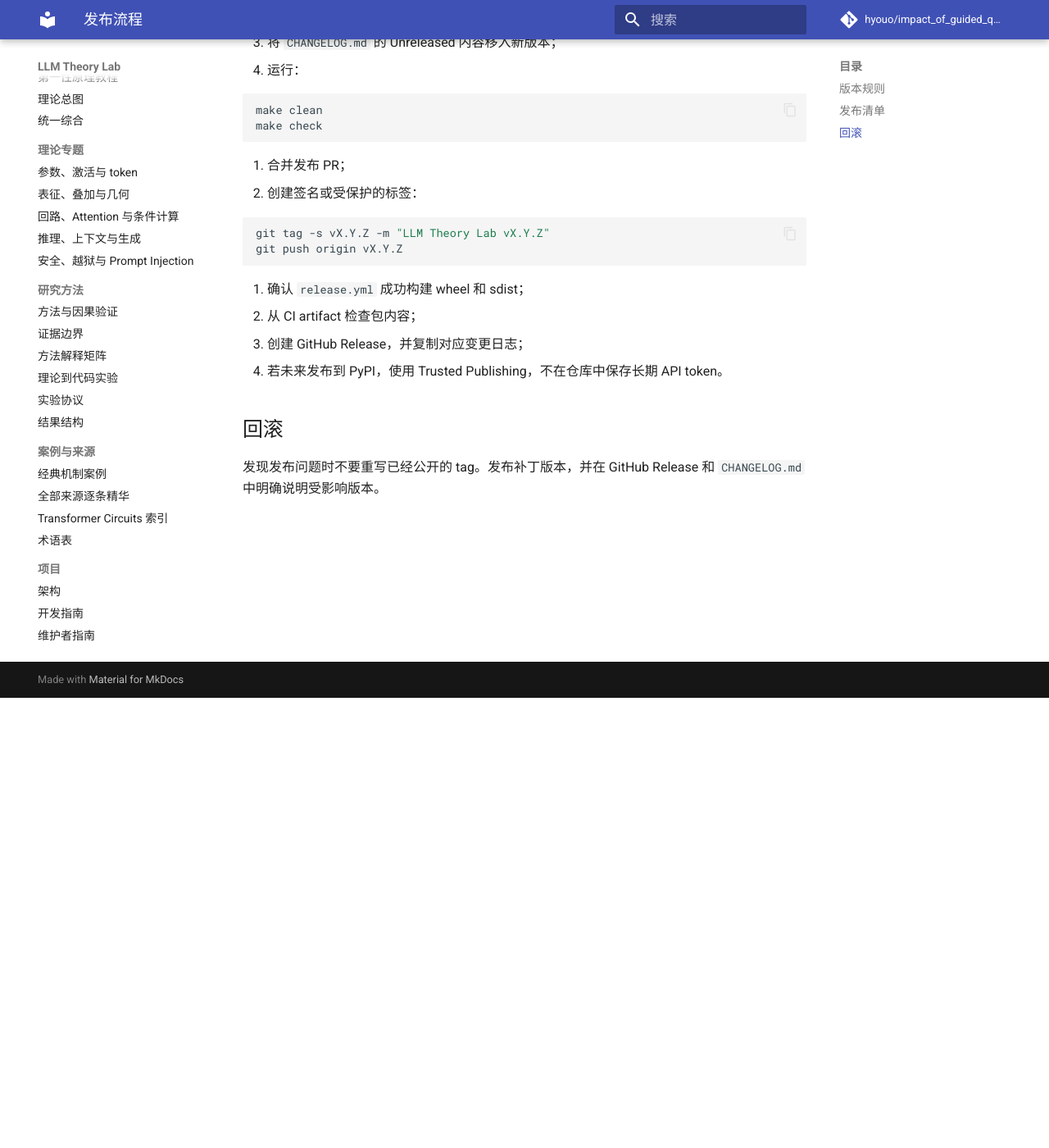
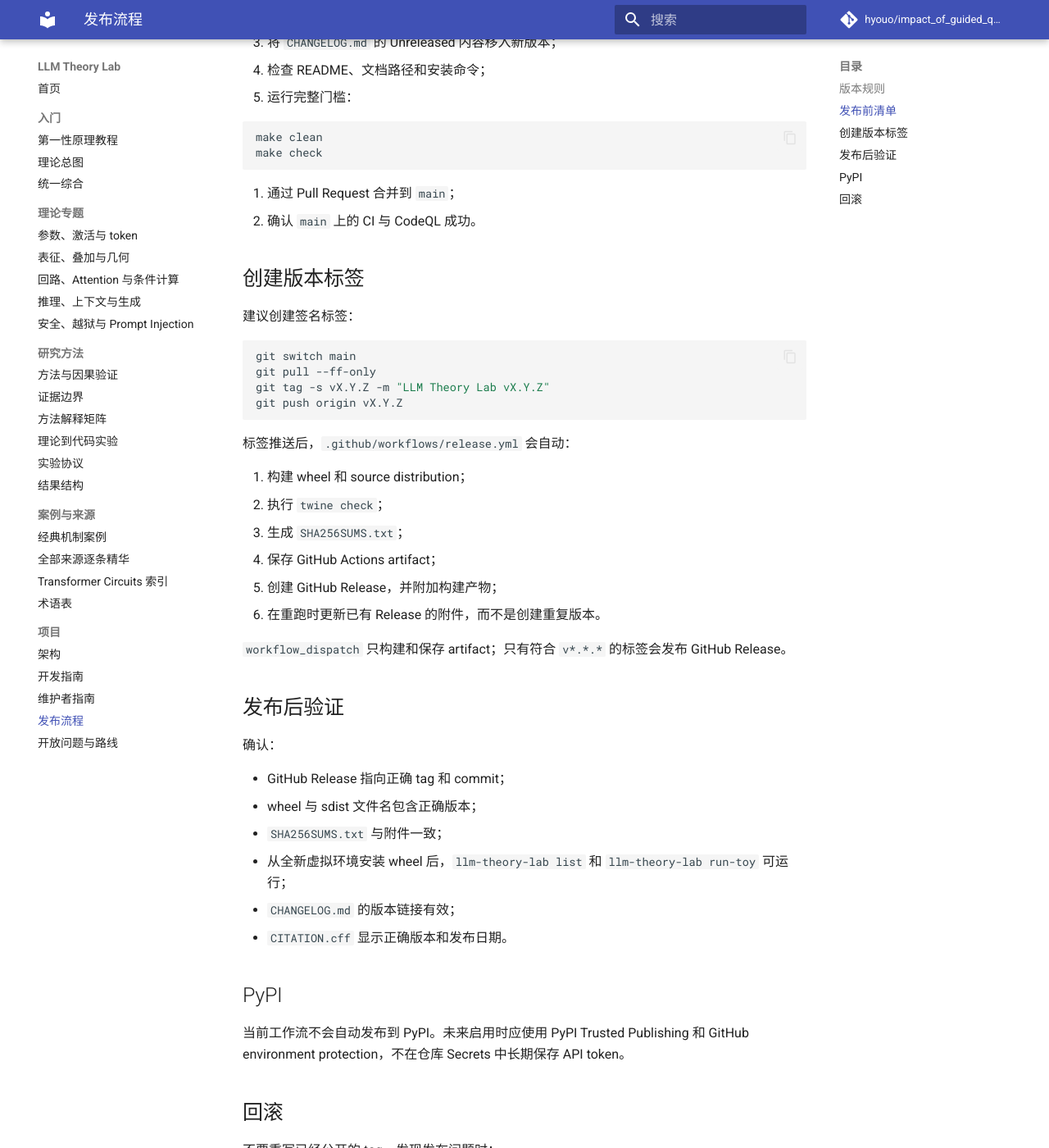
Before and after one commit to hyouo/impact_of_guided_questioning_on_llm_bias, an MkDocs documentation site: the page built from docs/RELEASING.md, in a window 1280 px wide and 1400 px high, scrolled down 549 px. Shown: the whole window at 82% size. Built offline with MkDocs 1.6.1 and Material for MkDocs 9.7.7, drawn with Linux system fonts in a browser that asks for light colours; comment, search, counter and statistics services are not loaded; some of the changed text lies outside the part shown.

Commit message:
chore: finalize v0.2.0 release automation (#12)
Align the README quick start with the complete quality gate and make version-tag releases build, validate, checksum, and attach wheel/sdist artifacts automatically.

````diff
--- a/docs/RELEASING.md
+++ b/docs/RELEASING.md
@@ -2,7 +2,7 @@
 
 ## 版本规则
 
-使用语义化版本。版本必须在下列位置一致：
+项目使用语义化版本。版本必须在下列位置保持一致：
 
 ```text
 pyproject.toml
@@ -14,31 +14,64 @@
 
 包运行时版本由 `importlib.metadata` 读取，避免在源码中重复维护。
 
-## 发布清单
+## 发布前清单
 
 1. 从最新 `main` 创建发布分支；
 2. 更新 `pyproject.toml` 与 `CITATION.cff`；
 3. 将 `CHANGELOG.md` 的 Unreleased 内容移入新版本；
-4. 运行：
+4. 检查 README、文档路径和安装命令；
+5. 运行完整门槛：
 
 ```bash
 make clean
 make check
 ```
 
-5. 合并发布 PR；
-6. 创建签名或受保护的标签：
+6. 通过 Pull Request 合并到 `main`；
+7. 确认 `main` 上的 CI 与 CodeQL 成功。
+
+## 创建版本标签
+
+建议创建签名标签：
 
 ```bash
+git switch main
+git pull --ff-only
 git tag -s vX.Y.Z -m "LLM Theory Lab vX.Y.Z"
 git push origin vX.Y.Z
 ```
 
-7. 确认 `release.yml` 成功构建 wheel 和 sdist；
-8. 从 CI artifact 检查包内容；
-9. 创建 GitHub Release，并复制对应变更日志；
-10. 若未来发布到 PyPI，使用 Trusted Publishing，不在仓库中保存长期 API token。
+标签推送后，`.github/workflows/release.yml` 会自动：
+
+1. 构建 wheel 和 source distribution；
+2. 执行 `twine check`；
+3. 生成 `SHA256SUMS.txt`；
+4. 保存 GitHub Actions artifact；
+5. 创建 GitHub Release，并附加构建产物；
+6. 在重跑时更新已有 Release 的附件，而不是创建重复版本。
+
+`workflow_dispatch` 只构建和保存 artifact；只有符合 `v*.*.*` 的标签会发布 GitHub Release。
+
+## 发布后验证
+
+确认：
+
+- GitHub Release 指向正确 tag 和 commit；
+- wheel 与 sdist 文件名包含正确版本；
+- `SHA256SUMS.txt` 与附件一致；
+- 从全新虚拟环境安装 wheel 后，`llm-theory-lab list` 和 `llm-theory-lab run-toy` 可运行；
+- `CHANGELOG.md` 的版本链接有效；
+- `CITATION.cff` 显示正确版本和发布日期。
+
+## PyPI
+
+当前工作流不会自动发布到 PyPI。未来启用时应使用 PyPI Trusted Publishing 和 GitHub environment protection，不在仓库 Secrets 中长期保存 API token。
 
 ## 回滚
 
-发现发布问题时不要重写已经公开的 tag。发布补丁版本，并在 GitHub Release 和 `CHANGELOG.md` 中明确说明受影响版本。
+不要重写已经公开的 tag。发现发布问题时：
+
+1. 在 GitHub Release 中明确标注受影响范围；
+2. 修复问题并发布补丁版本；
+3. 在 `CHANGELOG.md` 中记录修复与迁移建议；
+4. 只有构建附件损坏、而代码 tag 正确时，才使用发布工作流的幂等上传覆盖附件。
````
Also changed, not shown: README.md (+1 -1 lines), 1 other file.
